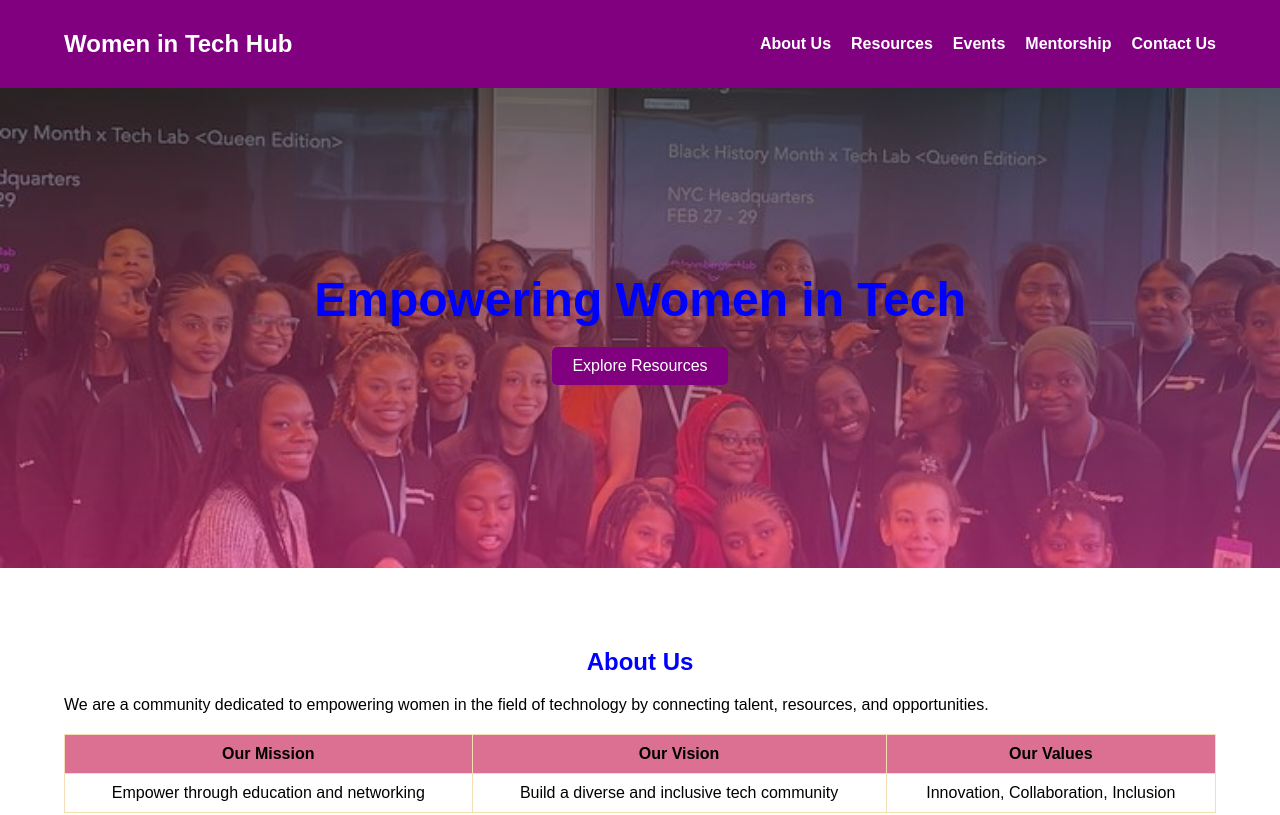
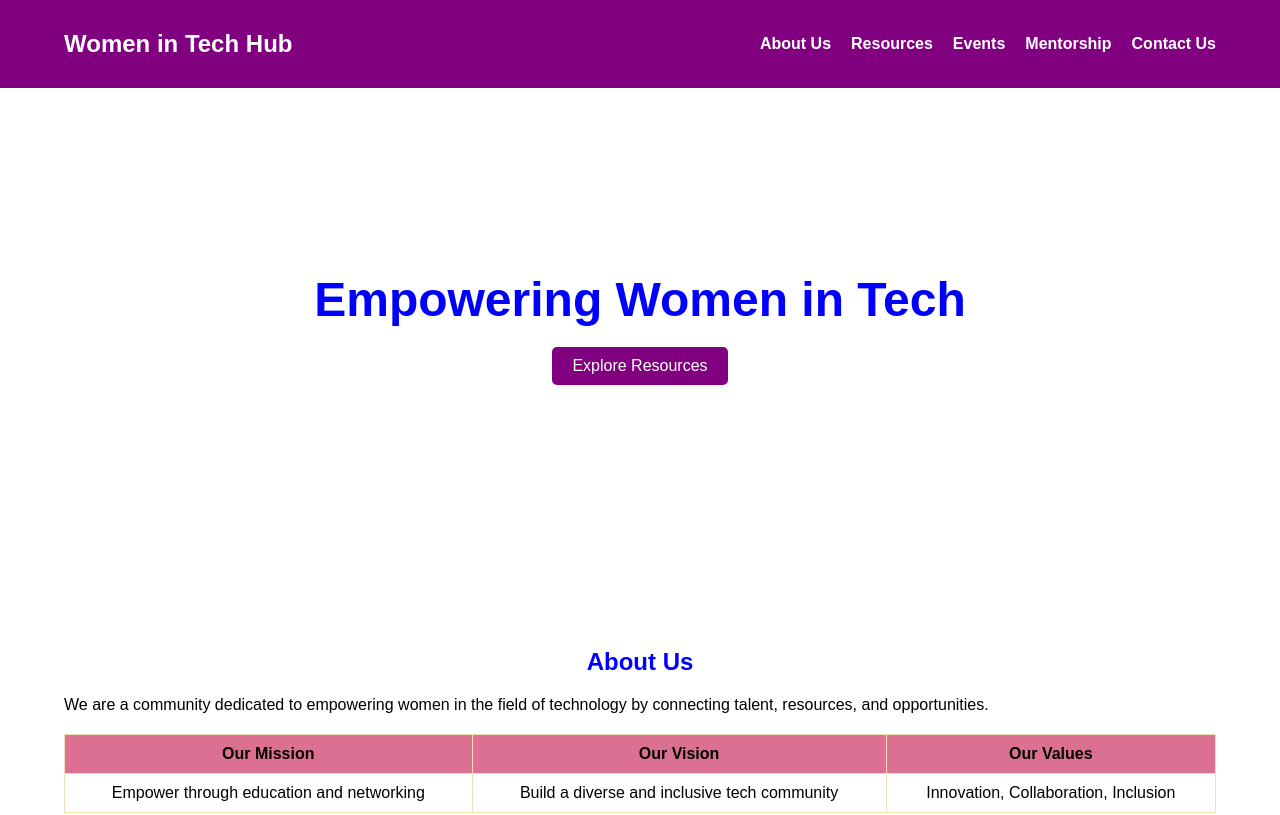
Before and after one commit to itsactuallyjoy/women-in-tech, a plain HTML site: page index.html in a window 1280 px wide. Shown: the top 815 px of the page. Drawn offline with Linux system fonts and the light colour scheme; a script that the page names is missing.

Commit message:
Update styles.css

```diff
--- a/styles.css
+++ b/styles.css
@@ -69,7 +69,7 @@ header nav ul li a {
     left: 0;
     right: 0;
     bottom: 0;
-    background: linear-gradient(rgba(14,8,14,0.6),rgba(231,19,121,0.5));
+    background:white;
     }
 
 .hero-content {
```
